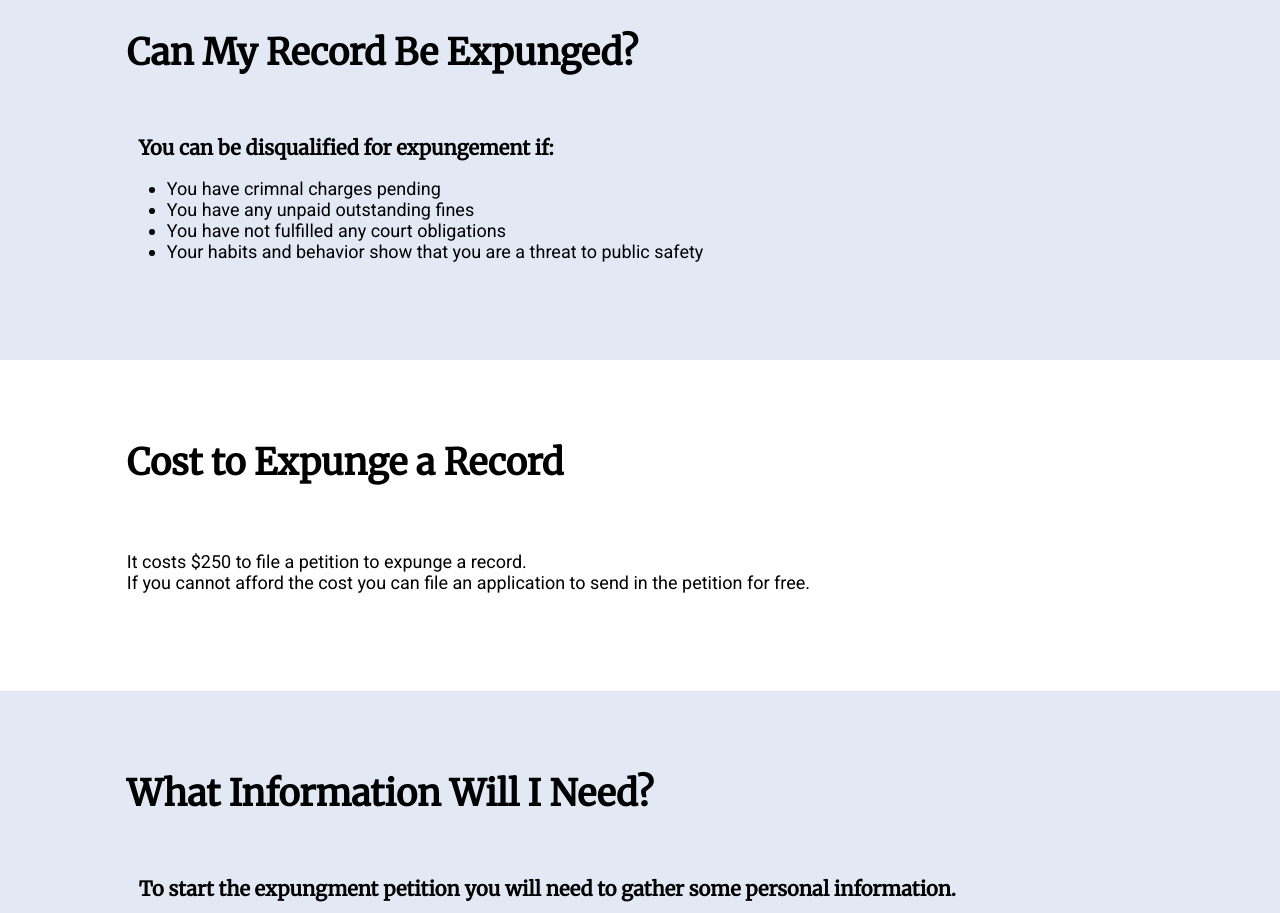
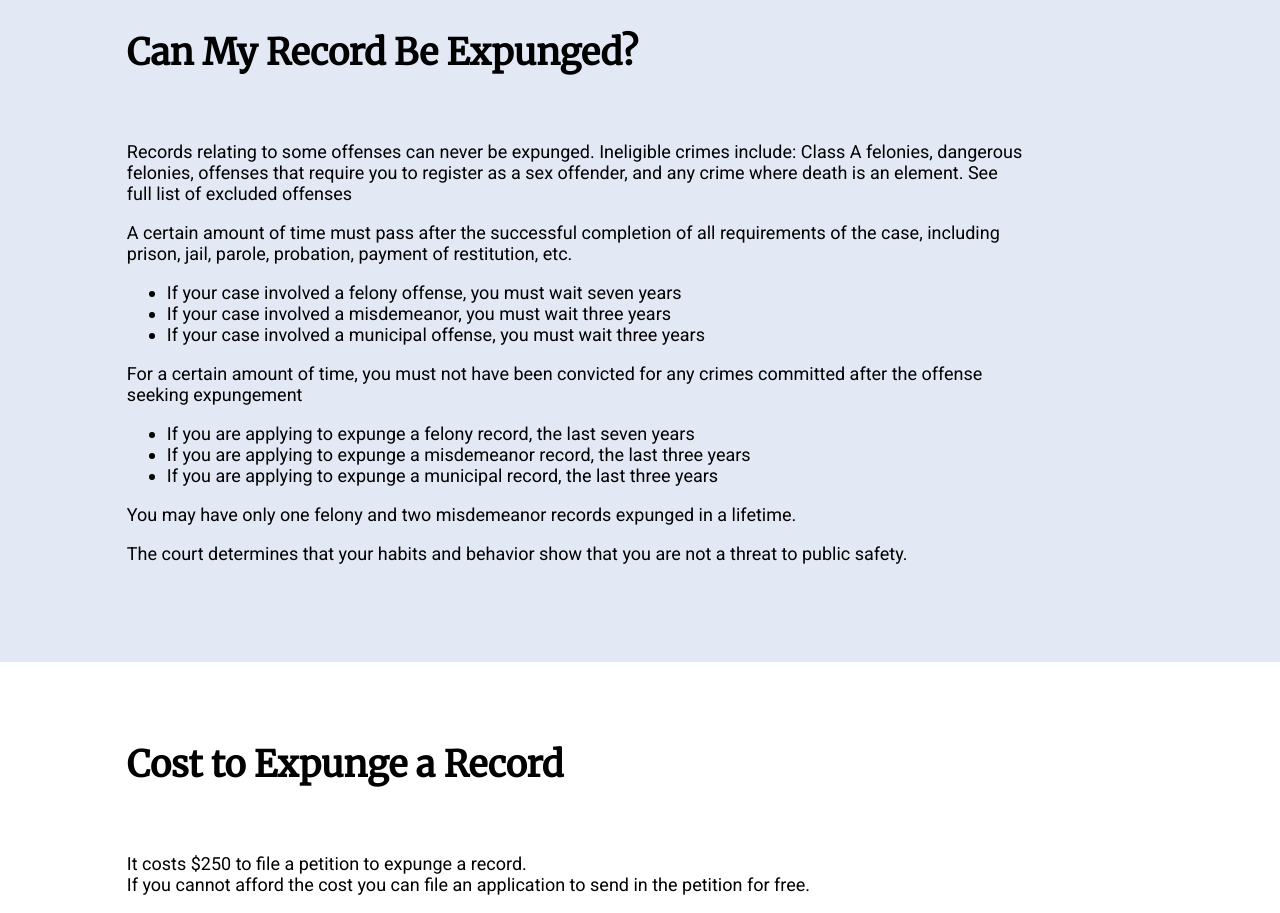
Before and after one commit to ShawonC/arch-city-cmr-app, a React (Create React App) app: page /info in a window 1280 px wide. Shown: the part 1540-2453 px from the top of the page. Built offline with nearby package versions, Linux system fonts and the light colour scheme.

Commit message:
content update #3

```diff
--- a/src/data/config.js
+++ b/src/data/config.js
@@ -41,11 +41,22 @@ export const steps = [
     navName: 'Eligibility',
     headerText: 'Can My Record Be Expunged?',
     bodyText:
-    `<h3>You can be disqualified for expungement if:</h3>
-    <p><ul><li>You have crimnal charges pending</li>
-    <li>You have any unpaid outstanding fines</li>
-    <li>You have not fulfilled any court obligations</li>
-    <li>Your habits and behavior show that you are a threat to public safety</li></ul></p>
+    `<p>Records relating to some offenses can never be expunged. Ineligible crimes include: Class A felonies, dangerous felonies, offenses that require you to register as a sex offender, and any crime where death is an element. See full list of excluded offenses</p>
+
+     <p>A certain amount of time must pass after the successful completion of all requirements of the case, including prison, jail, parole, probation, payment of restitution, etc.
+     <ul><li>If your case involved a felony offense, you must wait seven years</li>
+     <li>If your case involved a misdemeanor, you must wait three years</li>
+     <li>If your case involved a municipal offense, you must wait three years</li></ul></p>
+
+     <p>For a certain amount of time, you must not have been convicted for any crimes committed after the offense seeking expungement
+     <ul><li>If you are applying to expunge a felony record,  the last seven years</li>
+     <li>If you are applying to expunge a misdemeanor record, the last three years</li>
+     <li>If you are applying to expunge a municipal record, the last three years</li></ul></p>
+
+     <p>You may have only one felony and two misdemeanor records expunged in a lifetime. </p>
+
+     <p>The court determines that your habits and behavior show that you are not a threat to public safety.</p>
+
     `,
   },
   {
```
